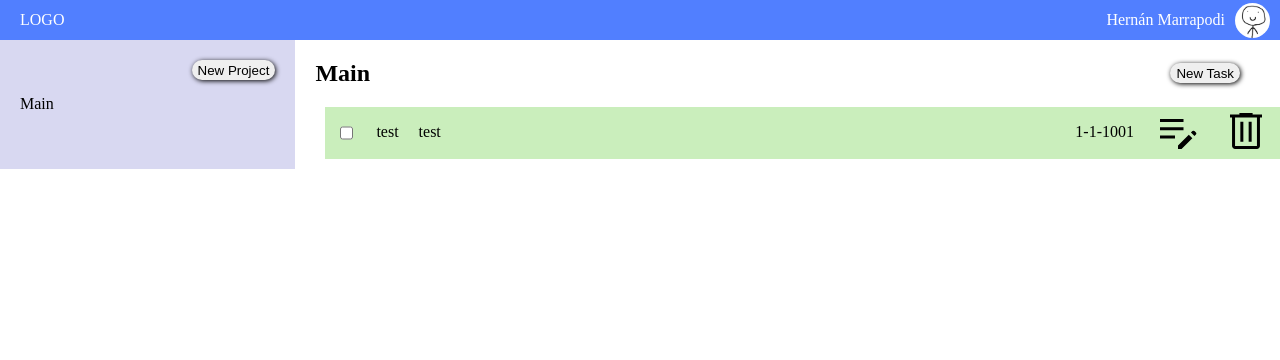
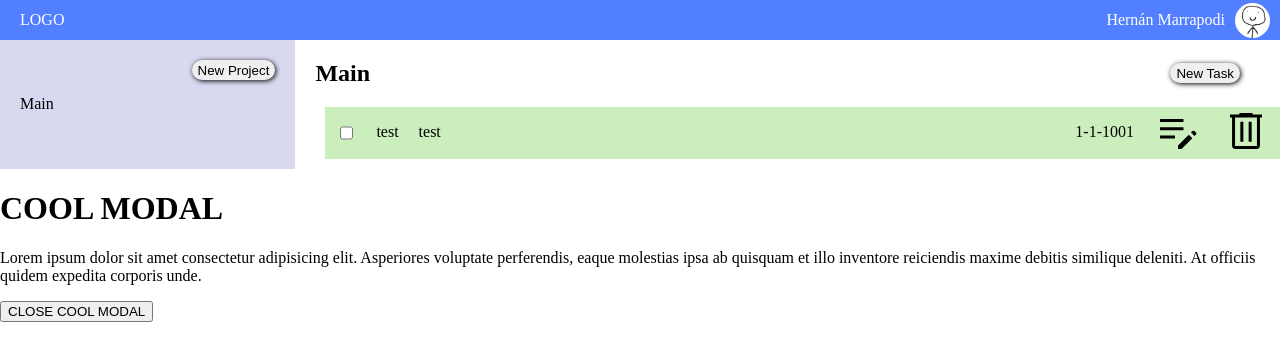
Before and after one commit to marrahenzo/todo-list, a website built with webpack: page index.html in a window 1280 px wide. Built offline with nearby package versions, Linux system fonts and the light colour scheme; a web font is replaced by a local one.

Commit message:
Add basic modal container

```diff
--- a/index.html
+++ b/index.html
@@ -30,5 +30,18 @@
         <div id="tasks-container"></div>
       </div>
     </div>
+    <!-- Modals for info / editing -->
+    <div class="modal-container">
+      <div class="modal">
+        <h1>COOL MODAL</h1>
+        <p>
+          Lorem ipsum dolor sit amet consectetur adipisicing elit. Asperiores
+          voluptate perferendis, eaque molestias ipsa ab quisquam et illo
+          inventore reiciendis maxime debitis similique deleniti. At officiis
+          quidem expedita corporis unde.
+        </p>
+        <button type="button">CLOSE COOL MODAL</button>
+      </div>
+    </div>
   </body>
 </html>
```
